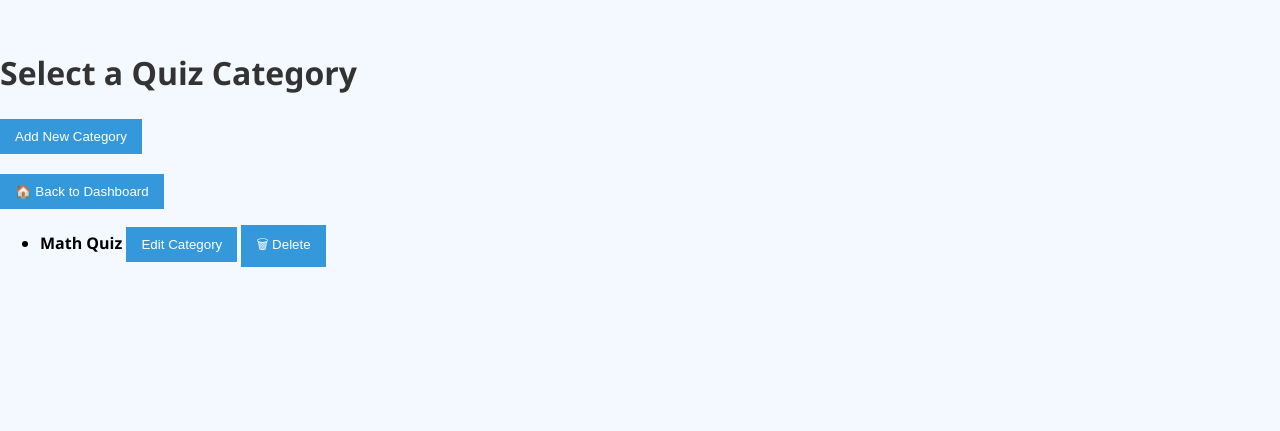
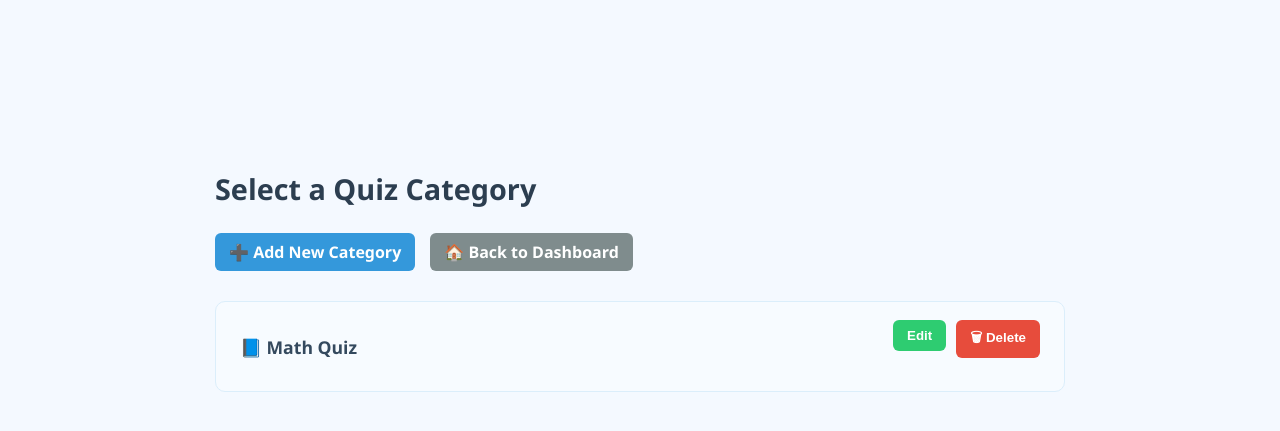
Before and after one commit to Jenson1301/Kuizpedia_4-02, a Flask app: page /categories in a window 1280 px wide. Shown: the part 70-501 px from the top of the page. Run offline with Flask 3, Linux system fonts and the light colour scheme; a user stored in the database is signed in.

Commit message:
design categories

```diff
--- a/backend/static/style.css
+++ b/backend/static/style.css
@@ -568,3 +568,82 @@ main {
 .btn-nav:hover {
   background-color: #1c6ca1;
 }
+
+/* categories */
+.category-container {
+  max-width: 850px;
+  margin: 100px auto;
+  padding: 20px 30px;
+}
+
+.category-container h1 {
+  font-size: 1.8em;
+  margin-bottom: 25px;
+  color: #2c3e50;
+}
+
+.category-actions {
+  display: flex;
+  gap: 15px;
+  margin-bottom: 30px;
+}
+
+.category-list {
+  display: flex;
+  flex-direction: column;
+  gap: 15px;
+}
+
+.category-card {
+  background-color: #f7fbff;
+  padding: 18px 24px;
+  border: 1px solid #dbeefb;
+  border-radius: 10px;
+  display: flex;
+  justify-content: space-between;
+  align-items: center;
+}
+
+.category-name {
+  font-size: 1.1em;
+  font-weight: 600;
+  color: #34495e;
+}
+
+.category-controls {
+  display: flex;
+  gap: 10px;
+}
+
+.btn {
+  padding: 8px 14px;
+  border: none;
+  border-radius: 6px;
+  font-weight: bold;
+  text-decoration: none;
+  cursor: pointer;
+}
+
+.btn-primary {
+  background-color: #3498db;
+  color: white;
+}
+
+.btn-secondary {
+  background-color: #7f8c8d;
+  color: white;
+}
+
+.btn-edit {
+  background-color: #2ecc71;
+  color: white;
+}
+
+.btn-delete {
+  background-color: #e74c3c;
+  color: white;
+}
+
+.btn:hover {
+  opacity: 0.9;
+}
--- a/backend/templates/categories.html
+++ b/backend/templates/categories.html
@@ -3,32 +3,29 @@
 {% block title %}Select Category - Kuizpedia{% endblock %}
 
 {% block body %}
-<h1>Select a Quiz Category</h1>
-<a href="{{ url_for('kuiz.add_category_form') }}">
-    <button>Add New Category</button>
-</a>
+<div class="category-container">
+  <h1>Select a Quiz Category</h1>
 
-<div style="margin-top: 20px;">
-  <form action="{{ url_for('kuiz.dashboard') }}" method="get" style="display:inline;">
-    <button type="submit">🏠 Back to Dashboard</button>
-  </form>
+  <div class="category-actions">
+    <a href="{{ url_for('kuiz.add_category_form') }}" class="btn btn-primary">➕ Add New Category</a>
+    <a href="{{ url_for('kuiz.dashboard') }}" class="btn btn-secondary">🏠 Back to Dashboard</a>
+  </div>
+
+  <div class="category-list">
+    {% for category in categories %}
+    <div class="category-card">
+      <div class="category-name">📘 {{ category.name }}</div>
+      <div class="category-controls">
+        <form action="{{ url_for('kuiz.edit_category_form', category_id=category.id) }}" method="GET" style="display:inline;">
+          <button type="submit" class="btn btn-edit">Edit</button>
+        </form>
+        <form action="{{ url_for('kuiz.delete_category', category_id=category.id) }}" method="POST" style="display:inline;"
+              onsubmit="return confirm('Are you sure you want to delete this category? All associated questions will also be deleted?');">
+          <button type="submit" class="btn btn-delete">🗑 Delete</button>
+        </form>
+      </div>
+    </div>
+    {% endfor %}
+  </div>
 </div>
-
-<ul>
-    {% for category in categories %}
-<li>
-    <strong>{{ category.name }}</strong>
-
-    <form action="{{ url_for('kuiz.edit_category_form', category_id=category.id) }}" method="GET" style="display: inline;">
-        <button type="submit" class="btn btn-secondary">Edit Category</button>
-    </form>
-
-    <form method="POST" action="{{ url_for('kuiz.delete_category', category_id=category.id) }}"
-          onsubmit="return confirm('Are you sure you want to delete this category? All associated questions will also be deleted?');"
-          style="display: inline;">
-        <button type="submit" class="btn btn-danger">🗑 Delete</button>
-    </form>
-</li>
-    {% endfor %}
-</ul>
 {% endblock %}
```
Also changed, not shown: backend/instance/kuizpedia.db.
